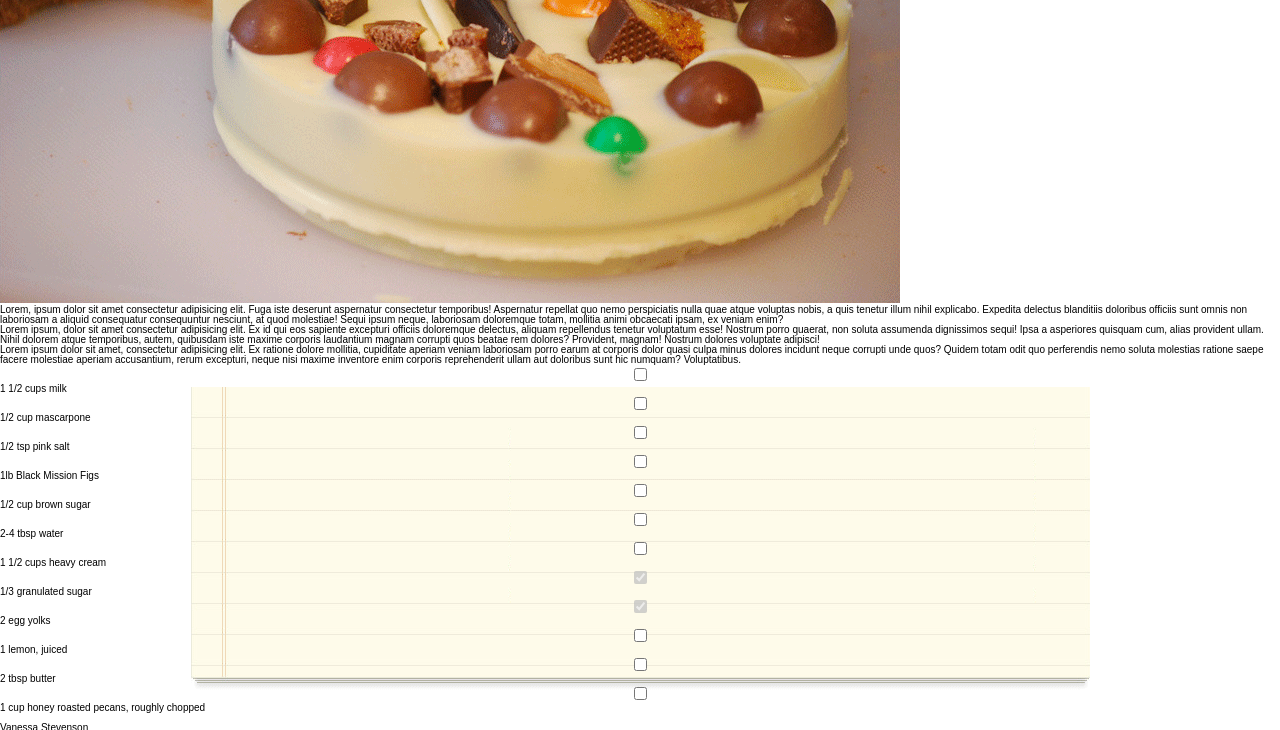
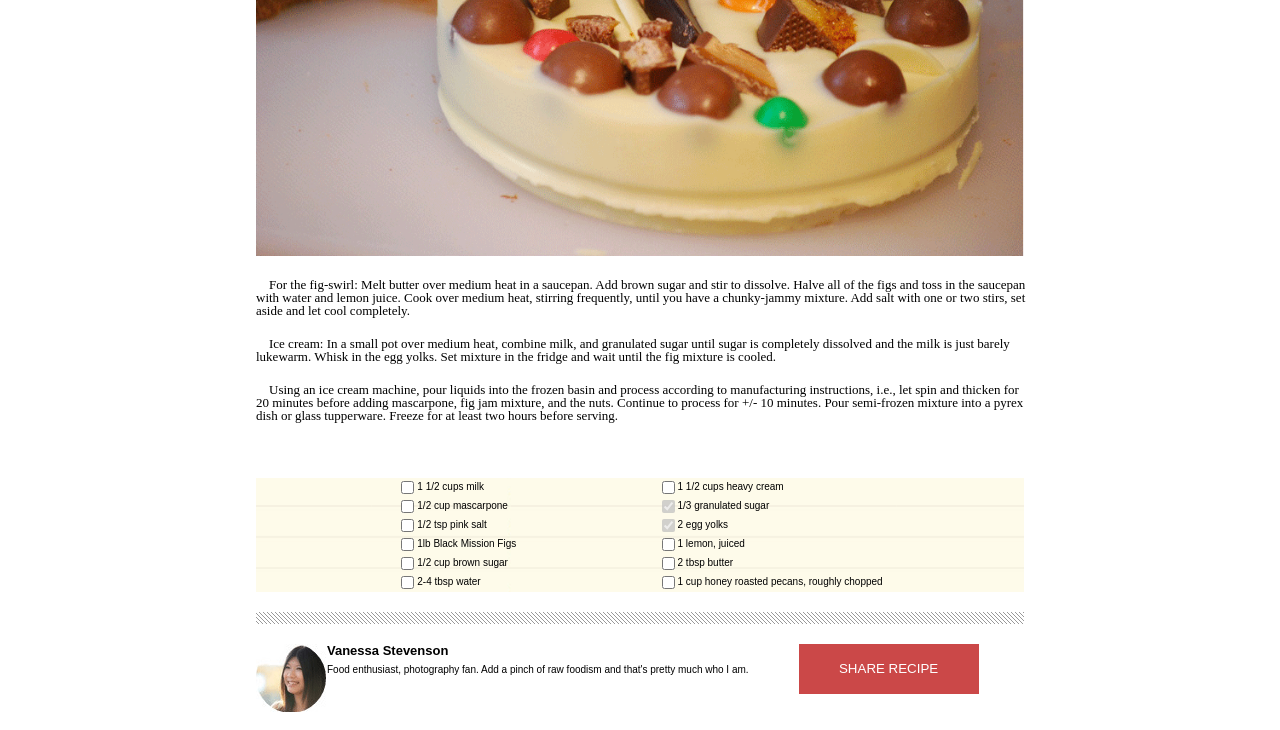
Before and after one commit to 201-301-code-fellows/lab10-cloning, a plain HTML site: page index.html in a window 1280 px wide. Shown: the part 389-1119 px from the top of the page. Drawn offline with Linux system fonts and the light colour scheme.

Commit message:
add styles to header; add styles to body; add styles to list; add styles to footer

```diff
--- a/css/style.css
+++ b/css/style.css
@@ -1,13 +1,30 @@
 html {
   font-size: 62.5%;
   font-family: sans-serif;
+}
+
+
+body {
+  margin: 0 20vw;
+  justify-content: center;
 }
 
 header {
   width: 100%;
   display: flex;
   justify-content: space-between;
+  margin-bottom: 10px;
 }
+
+.horizontalRules {
+
+  height: 4px;
+  background-image: url('../img/hr-img.png');
+  background-size: contain;
+  background-repeat: repeat-x;
+  width: 100%;
+}
+
 .logo {
   display: flex;
 }
@@ -24,6 +41,7 @@ h2 {
 }
 
 h1 {
+  margin-top: 20px;
   font-weight: 700;
   font-size: 3.4rem;
 }
@@ -43,32 +61,96 @@ h1 {
   display: flex;
 }
 
+figure>img{
+  width:100%
+}
+
 .firstgroup {
   margin-right: 1rem;
 }
-
-
 
 .paper {
   background-image: url('../img/list-bg.png');
   background-position: center;
   background-repeat: no-repeat;
+  display: flex;
+  justify-content: space-evenly;
+  margin-bottom: 20px;
 }
 
-.ul{
-  display: flex;
-}
-
-.leftside{
+.leftside {
   display: flex;
   flex-direction: column;
 }
 
-.rightside{
+.rightside {
   display: flex;
   flex-direction: column;
+  align-items: flex-end;
+
+  justify-content: flex-end;
 }
 
-article>section{
+article > section {
+
+  margin: 20px -6px 0 0;
+  font-size: 1.3rem;
+  font-family: serif;
+
+}
+
+.article {
+
+  height: 20rem;
+}
+
+.listitem {
   display: flex;
 }
+
+li {
+  display: flex;
+  align-items: center;
+}
+
+.comment{
+  display: flex;
+  margin-top: 20px;
+  padding-bottom: 40px;
+}
+
+.commentContent{
+  display: flex;
+  flex-direction: column;
+  margin-right: 50px;
+}
+
+h4{
+  font-size: 1.3rem;
+  font-weight: 700;
+  margin-bottom: 8px;
+}
+
+#profile{
+  width: 100%;
+}
+
+
+button{
+  background-color: rgb(203, 72, 72);
+  color: white;
+  width: 180px;
+  height: 50px;
+  border: none;
+}
+
+footer{
+  border-top: solid gray 1px;
+
+}
+
+footer>img{
+  position: relative;
+  left: 50%;
+  bottom: 18px;
+}
--- a/index.html
+++ b/index.html
@@ -40,7 +40,8 @@
       </div>
     </header>
     <div class="horizontalRules"></div>
-
+    <div class="horizontalRules"></div>
+    <div class="horizontalRules"></div>
     <main>
       <h1>Chocolate Pizza</h1>
       <div>
@@ -58,79 +59,114 @@
           alt="A detailed picture of a chocolate pizza"
         />
       </figure>
-      <article>
-        <section><p>
-          Lorem, ipsum dolor sit amet consectetur adipisicing elit. Fuga iste
-          deserunt aspernatur consectetur temporibus! Aspernatur repellat quo
-          nemo perspiciatis nulla quae atque voluptas nobis, a quis tenetur
-          illum nihil explicabo. Expedita delectus blanditiis doloribus officiis
-          sunt omnis non laboriosam a aliquid consequatur consequuntur nesciunt,
-          at quod molestiae! Sequi ipsum neque, laboriosam doloremque totam,
-          mollitia animi obcaecati ipsam, ex veniam enim?</p>
+      <article class="article">
+        <section>
+          <p class="text">
+            &ensp;&ensp;For the fig-swirl: Melt butter over medium heat in a
+            saucepan. Add brown sugar and stir to dissolve. Halve all of the
+            figs and toss in the saucepan with water and lemon juice. Cook over
+            medium heat, stirring frequently, until you have a chunky-jammy
+            mixture. Add salt with one or two stirs, set aside and let cool
+            completely.
+          </p>
         </section>
-        <section><p>
-          Lorem ipsum, dolor sit amet consectetur adipisicing elit. Ex id qui
-          eos sapiente excepturi officiis doloremque delectus, aliquam
-          repellendus tenetur voluptatum esse! Nostrum porro quaerat, non soluta
-          assumenda dignissimos sequi! Ipsa a asperiores quisquam cum, alias
-          provident ullam. Nihil dolorem atque temporibus, autem, quibusdam iste
-          maxime corporis laudantium magnam corrupti quos beatae rem dolores?
-          Provident, magnam! Nostrum dolores voluptate adipisci!</p>
+        <section>
+          <p>
+            &ensp;&ensp;Ice cream: In a small pot over medium heat, combine
+            milk, and granulated sugar until sugar is completely dissolved and
+            the milk is just barely lukewarm. Whisk in the egg yolks. Set
+            mixture in the fridge and wait until the fig mixture is cooled.
+          </p>
         </section>
-        <section><p>
-          Lorem ipsum dolor sit amet, consectetur adipisicing elit. Ex ratione
-          dolore mollitia, cupiditate aperiam veniam laboriosam porro earum at
-          corporis dolor quasi culpa minus dolores incidunt neque corrupti unde
-          quos? Quidem totam odit quo perferendis nemo soluta molestias ratione
-          saepe facere molestiae aperiam accusantium, rerum excepturi, neque
-          nisi maxime inventore enim corporis reprehenderit ullam aut doloribus
-          sunt hic numquam? Voluptatibus.</p>
+        <section>
+          <p>
+            &ensp;&ensp;Using an ice cream machine, pour liquids into the frozen
+            basin and process according to manufacturing instructions, i.e., let
+            spin and thicken for 20 minutes before adding mascarpone, fig jam
+            mixture, and the nuts. Continue to process for +/- 10 minutes. Pour
+            semi-frozen mixture into a pyrex dish or glass tupperware. Freeze
+            for at least two hours before serving.
+          </p>
         </section>
       </article>
       <section class="paper">
+        <div class="leftside">
           <ul>
-          <div class="leftside">
+            <div class="listitem">
               <input type="checkbox" />
               <li>1 1/2 cups milk</li>
+            </div>
+            <div class="listitem">
               <input type="checkbox" />
               <li>1/2 cup mascarpone</li>
+            </div>
+            <div class="listitem">
               <input type="checkbox" />
               <li>1/2 tsp pink salt</li>
+            </div>
+            <div class="listitem">
               <input type="checkbox" />
               <li>1lb Black Mission Figs</li>
+            </div>
+            <div class="listitem">
               <input type="checkbox" />
               <li>1/2 cup brown sugar</li>
+            </div>
+            <div class="listitem">
               <input type="checkbox" />
               <li>2-4 tbsp water</li>
             </div>
+          </ul>
+        </div>
         <div class="rightside">
+          <ul>
+            <div class="listitem">
               <input type="checkbox" />
               <li>1 1/2 cups heavy cream</li>
+            </div>
+            <div class="listitem">
               <input checked disabled type="checkbox" />
               <li>1/3 granulated sugar</li>
+            </div>
+            <div class="listitem">
               <input checked disabled type="checkbox" />
-            <li>2 egg yolks</li>
+              <li class="checked">2 egg yolks</li>
+            </div>
+            <div class="listitem">
               <input type="checkbox" />
               <li>1 lemon, juiced</li>
+            </div>
+            <div class="listitem">
               <input type="checkbox" />
               <li>2 tbsp butter</li>
+            </div>
+            <div class="listitem">
               <input type="checkbox" />
               <li>1 cup honey roasted pecans, roughly chopped</li>
             </div>
           </ul>
+        </div>
       </section>
+      <div>
         <div class="horizontalRules"></div>
+        <div class="horizontalRules"></div>
+        <div class="horizontalRules"></div>
+      </div>
     </main>
-    <footer>
-      <div><img src="" alt="" /></div>
-      <div class="comment">
-        <p>Vanessa Stevenson</p>
+    <section class="comment">
+      <figure>
+        <img id="profile" src="img/van-pic.png" alt="profile picture" />
+      </figure>
+      <div class="commentContent">
+        <h4>Vanessa Stevenson</h4>
         <p>
           Food enthusiast, photography fan. Add a pinch of raw foodism and
           that's pretty much who I am.
         </p>
       </div>
       <button>SHARE RECIPE</button>
-    </footer>
+    </section>
+
+    <footer><img src="img/small-logo.png" alt=""></footer>
   </body>
 </html>
```
Lines whose indentation alone changed are shown as unchanged.
